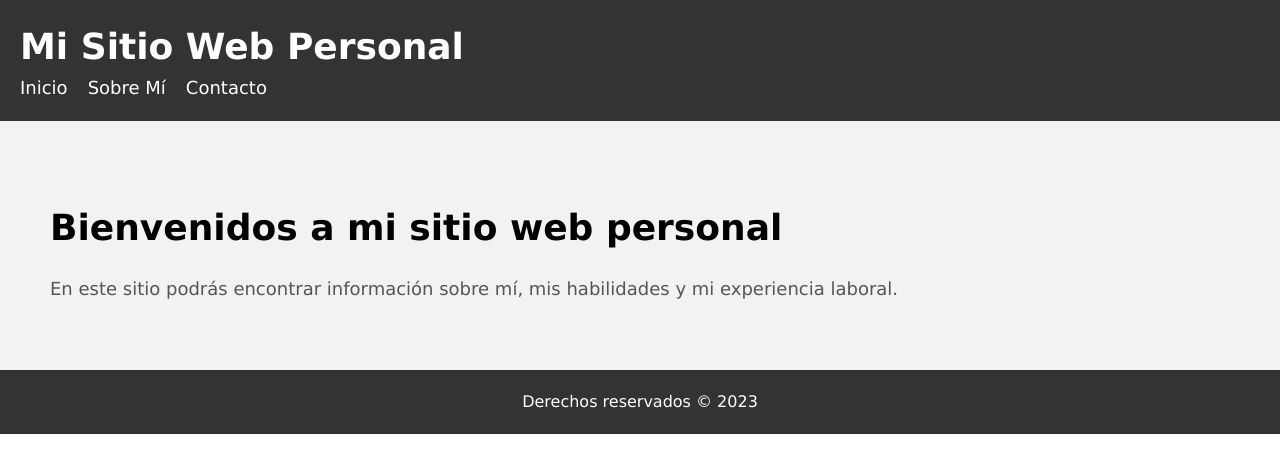
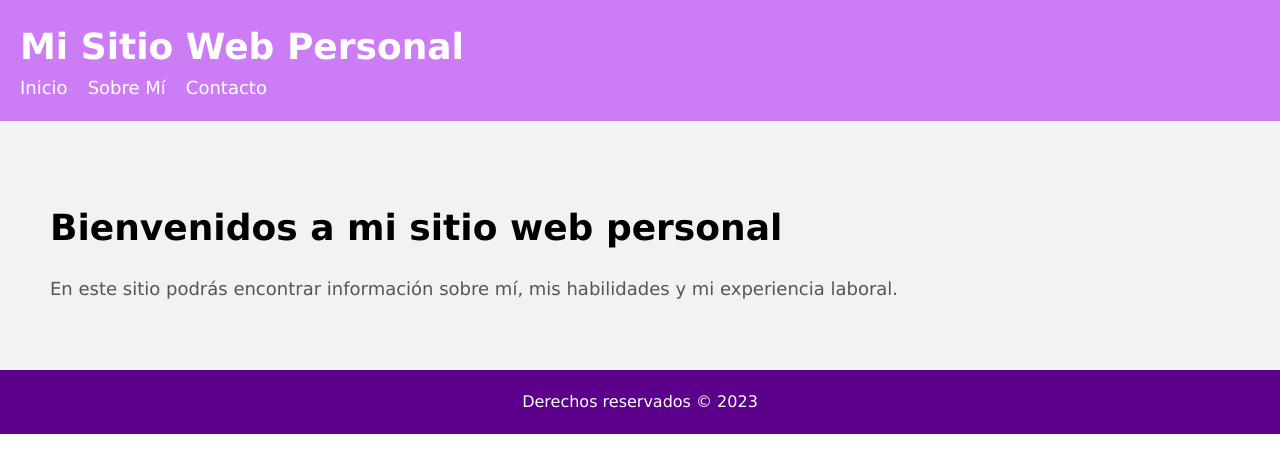
Before and after one commit to loudelmar/Trabajo-Practico-Git_Lourdes_Lede, a plain HTML site: page index.html in a window 1280 px wide. Drawn offline with Linux system fonts and the light colour scheme.

Commit message:
Cambio de colores del encabezado + footer

```diff
--- a/estilos.css
+++ b/estilos.css
@@ -41,7 +41,7 @@ body {
 
 /* Estilos para el encabezado */
 header {
-  background-color: #333;
+  background-color: #CC7DF5;
   color: #fff;
   padding: 20px;
 }
@@ -78,7 +78,7 @@ nav a:hover {
 
 /* Estilos para el pie de página */
 footer {
-  background-color: #333;
+  background-color: #5C008C;
   color: #fff;
   padding: 20px;
   text-align: center;
```
